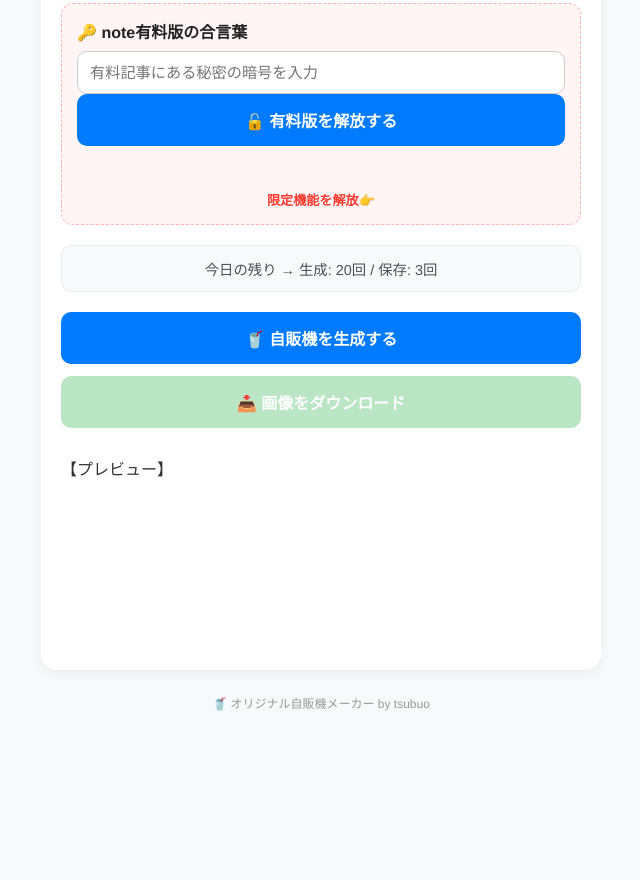
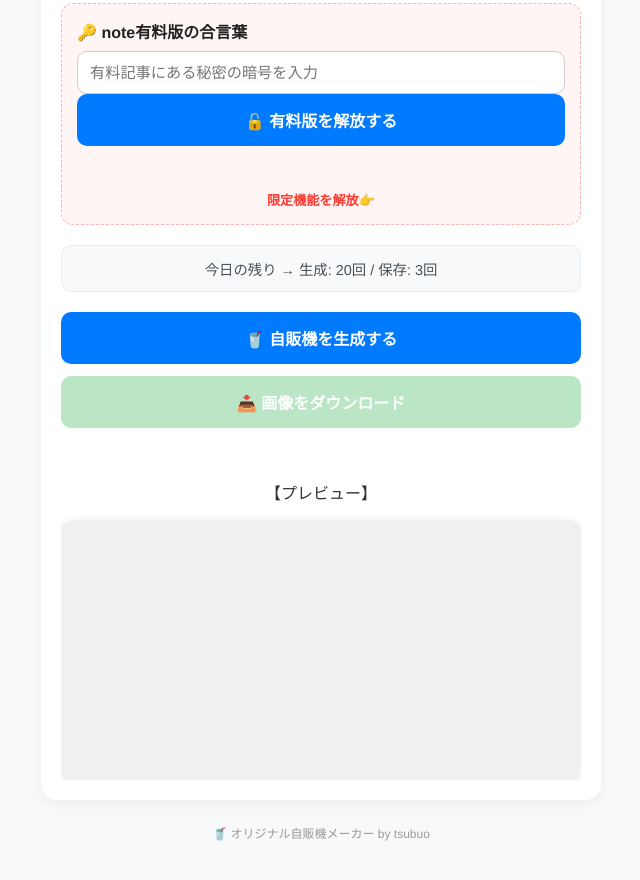
Before and after one commit to tsubuo11035103-a11y/vending-generator, a website: page index.html in a window 1280 px wide. Shown: the part 564-1444 px from the top of the page, without its empty margins (319-959 px from the left). Before the commit the page ends 1314 px from the top, so only its background shows below. Drawn offline with Linux system fonts and the light colour scheme.

Commit message:
Update style.css

```diff
--- a/style.css
+++ b/style.css
@@ -167,3 +167,19 @@ input[type="text"], input[type="password"], input[type="file"] {
   padding-bottom: 24px;
   font-weight: 500;
 }
+.preview-area {
+  margin-top: 24px;
+  text-align: center;
+  width: 100%;
+  overflow: hidden;
+}
+
+canvas {
+  display: block;
+  width: 100%;
+  max-width: 100%;
+  height: auto;
+  border-radius: 14px;
+  box-shadow: 0 2px 10px rgba(0,0,0,0.12);
+  background: #f0f0f0;
+}
```
